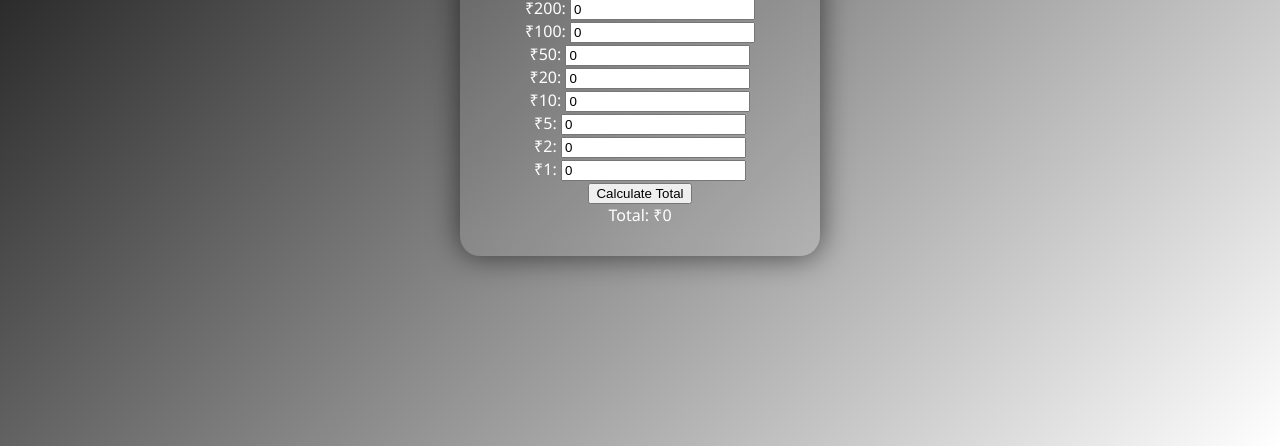
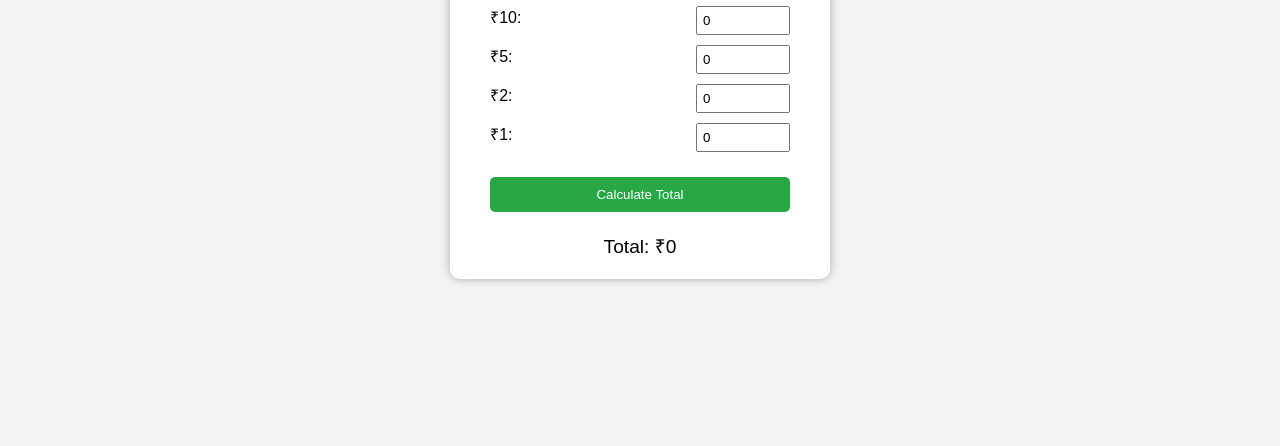
Before and after one commit to kmanikanta778/Currency-converter, a plain HTML site: page index.html in a window 1280 px wide. Shown: the part 354-800 px from the top of the page. Drawn offline with Linux system fonts and the light colour scheme.

Commit message:
Update style.css

```diff
--- a/style.css
+++ b/style.css
@@ -1,48 +1,47 @@
 body {
-  margin: 0;
-  height: 100vh;
-  background: linear-gradient(135deg, #000000, #ffffff);
+  font-family: Arial, sans-serif;
+  background-color: #f4f4f4;
   display: flex;
-  align-items: center;
   justify-content: center;
-  font-family: 'Segoe UI', sans-serif;
+  padding: 20px;
 }
 
 .container {
-  background-color: rgba(255, 255, 255, 0.05);
-  padding: 30px;
-  border-radius: 20px;
-  box-shadow: 0 0 30px rgba(0, 0, 0, 0.6);
-  backdrop-filter: blur(10px);
-  text-align: center;
+  background: white;
+  padding: 20px 40px;
+  border-radius: 10px;
+  box-shadow: 0 0 10px #aaa;
   width: 300px;
-  color: #fff;
 }
 
 h1 {
+  text-align: center;
   margin-bottom: 20px;
-  color: #00ffcc;
 }
 
-.counter-display {
-  font-size: 3em;
-  margin: 20px 0;
-  color: #fff;
+.row {
+  margin: 10px 0;
+  display: flex;
+  justify-content: space-between;
 }
 
-.buttons button {
-  padding: 10px 20px;
-  margin: 10px;
-  font-size: 1em;
-  border: none;
-  border-radius: 10px;
-  cursor: pointer;
-  background-color: #00ffcc;
-  color: #000;
-  font-weight: bold;
-  transition: background-color 0.3s ease;
+input[type="number"] {
+  width: 80px;
+  padding: 5px;
 }
 
-.buttons button:hover {
-  background-color: #00e6b8;
+button {
+  width: 100%;
+  padding: 10px;
+  margin-top: 15px;
+  background-color: #28a745;
+  color: white;
+  border: none;
+  border-radius: 5px;
 }
+
+#result {
+  margin-top: 20px;
+  text-align: center;
+  font-size: 1.2em;
+}
```
